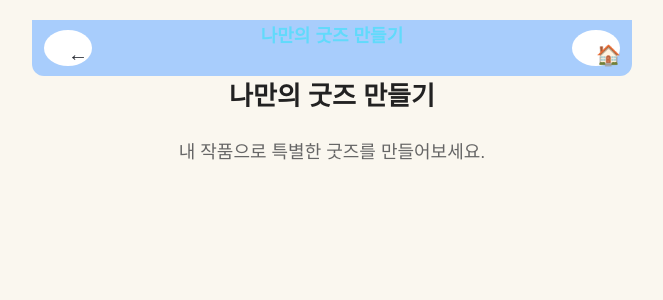
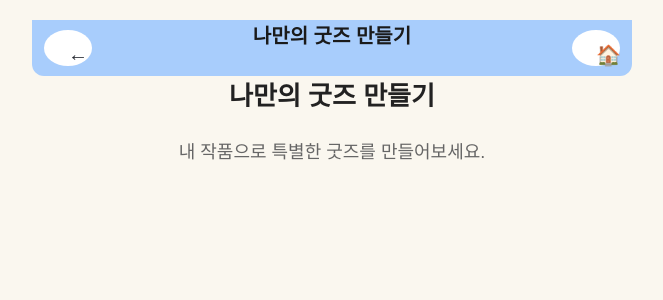
Before and after one commit to sunsudun25-cloud/hidi-story-maker, a React (Vite) app: page /goods in a window 1280 px wide. Shown: the top 300 px of the page, without its empty margins (308-971 px from the left). Built offline with nearby package versions, Linux system fonts and the light colour scheme.

Commit message:
Center header title with absolute positioning and darker text color

```diff
--- a/src/components/Header.css
+++ b/src/components/Header.css
@@ -1,4 +1,5 @@
 .header-container {
+  position: relative;
   display: flex;
   justify-content: space-between;
   align-items: center;
@@ -14,9 +15,11 @@
 }
 
 .header-title {
-  flex: 1;
-  text-align: center;
-  font-size: 18px;
+  position: absolute;
+  left: 50%;
+  transform: translateX(-50%);
+  color: #1a1a1a;   /* 진한 글씨 */
+  font-size: 20px;
   font-weight: 700;
 }
 
```
